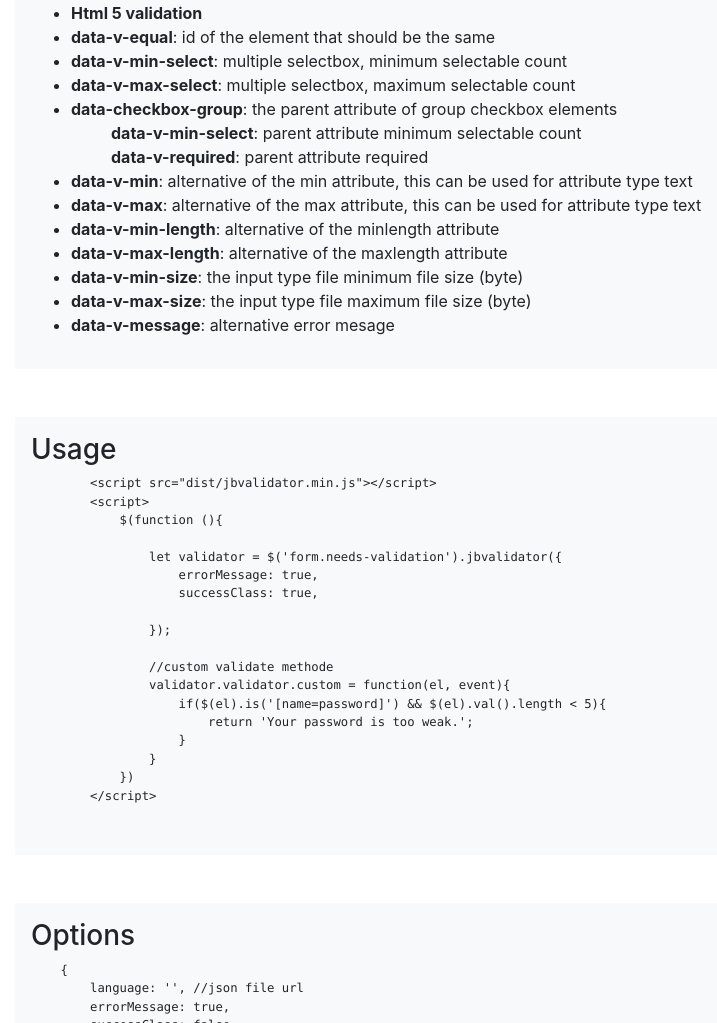
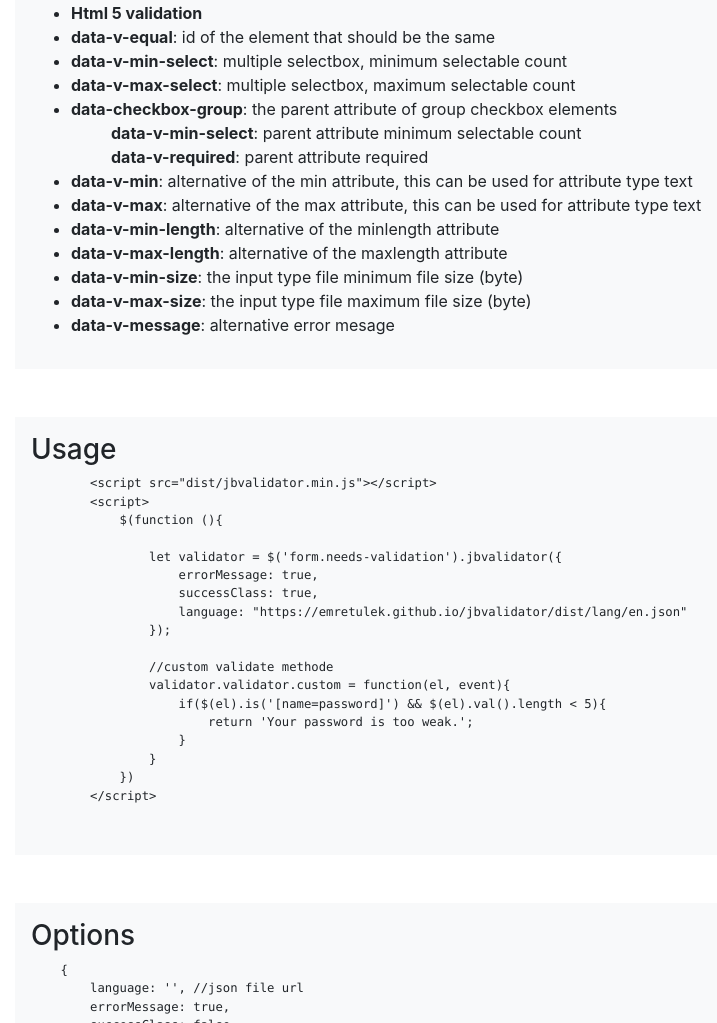
Before and after one commit to emretulek/jbvalidator, a website: page index.html in a window 1280 px wide. Shown: the part 249-1272 px from the top of the page, without its empty margins (260-977 px from the left). Drawn offline with nearby package versions, Linux system fonts and the light colour scheme; files that its build step writes are made by us from their sources.

Commit message:
Add files via upload

```diff
--- a/index.html
+++ b/index.html
@@ -42,7 +42,7 @@
                 let validator = $('form.needs-validation').jbvalidator({
                     errorMessage: true,
                     successClass: true,
-
+                    language: "https://emretulek.github.io/jbvalidator/dist/lang/en.json"
                 });
 
                 //custom validate methode
@@ -427,14 +427,14 @@
 <script src="https://code.jquery.com/jquery-3.5.1.min.js" crossorigin="anonymous"></script>
 <!-- JavaScript Bundle with Popper.js -->
 <script src="https://stackpath.bootstrapcdn.com/bootstrap/5.0.0-alpha2/js/bootstrap.bundle.min.js"></script>
-<script src="dist/jbvalidator.min.js"></script>
+<script src="https://emretulek.github.io/jbvalidator/dist/jbvalidator.min.js"></script>
 <script>
     $(function (){
 
         let validator = $('form.needs-validation').jbvalidator({
             errorMessage: true,
             successClass: true,
-
+            language: 'https://emretulek.github.io/jbvalidator/dist/lang/en.json'
         });
 
         //new custom validate methode
--- a/src/jbvalidator.js
+++ b/src/jbvalidator.js
@@ -338,8 +338,6 @@
 
             el.setCustomValidity(message);
             showErrorMessage(el, el.validationMessage);
-            event.preventDefault();
-            event.stopPropagation();
         }
 
         /**
```
Also changed, not shown: dist/jbvalidator.min.js.
